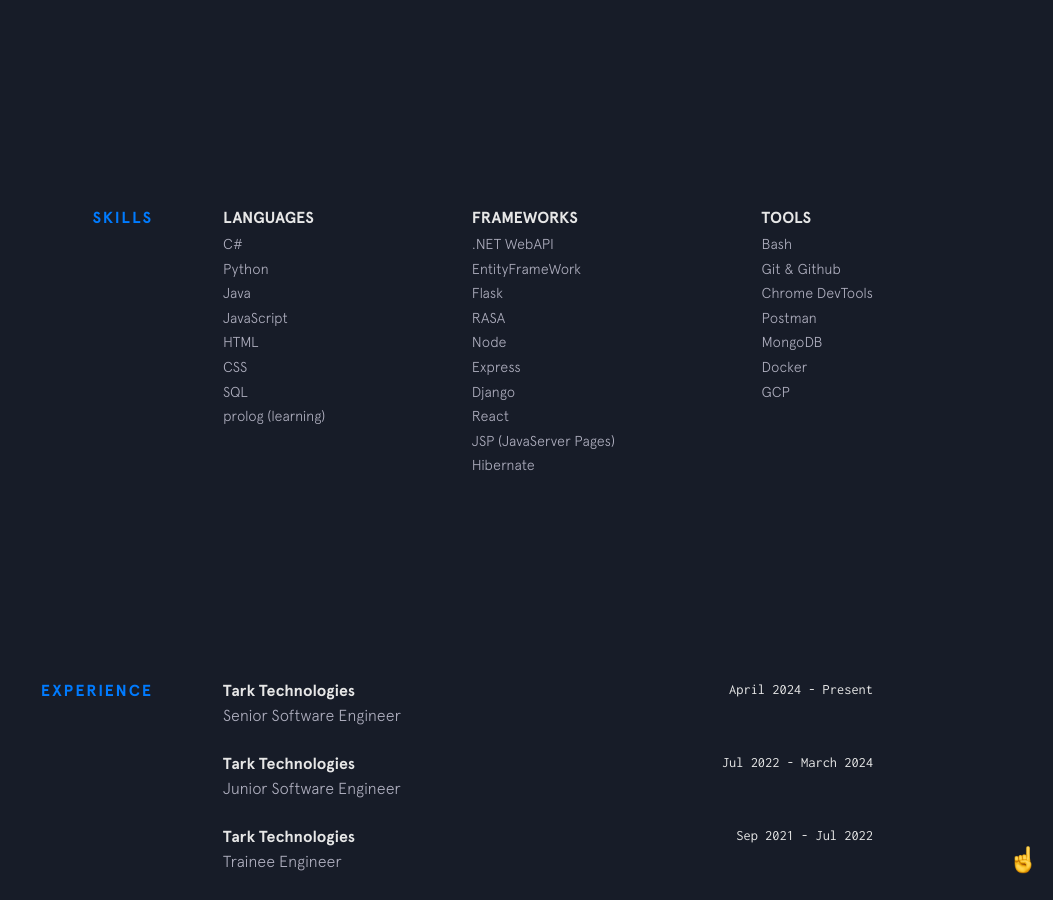
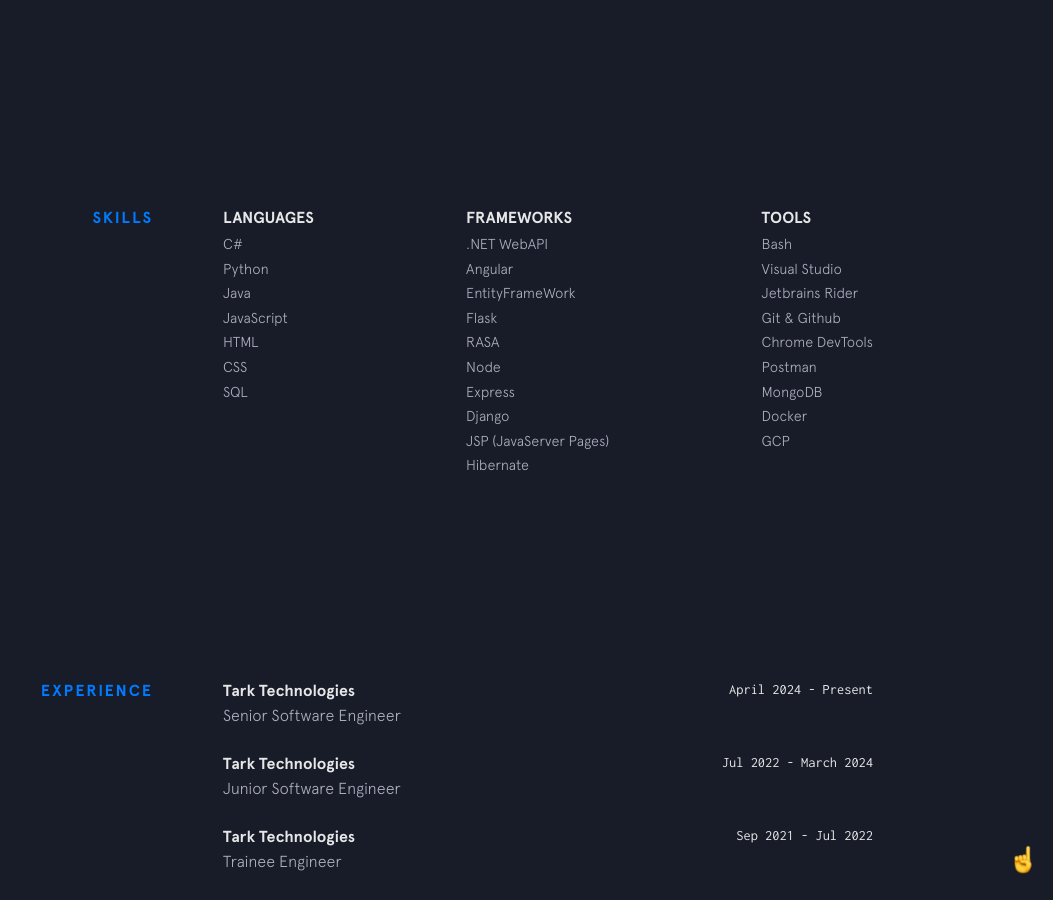
Before and after one commit to krunal-ctrl/krunal-ctrl.github.io, a Jekyll site: the page built from index.html, in a window 1280 px wide and 900 px high, scrolled down 1143 px. Shown: the whole window, without its empty margins (227-1280 px from the left). Built offline with Jekyll 4.4.1, drawn with Linux system fonts in a browser that asks for light colours; nearby versions of some CDN libraries.

Commit message:
Update skills.yml

```diff
--- a/_data/skills.yml
+++ b/_data/skills.yml
@@ -6,23 +6,24 @@
   - item: HTML
   - item: CSS
   - item: SQL
-  - item: prolog (learning)
 
 frameworks:
   - item: .NET WebAPI
+  - item: Angular
   - item: EntityFrameWork
   - item: Flask
   - item: RASA
   - item: Node
   - item: Express
   - item: Django
-  - item: React
   - item: JSP (JavaServer Pages)
   - item: Hibernate
 
 
 tools:
   - item: Bash
+  - item: Visual Studio
+  - item: Jetbrains Rider
   - item: Git & Github
   - item: Chrome DevTools
   - item: Postman
```
